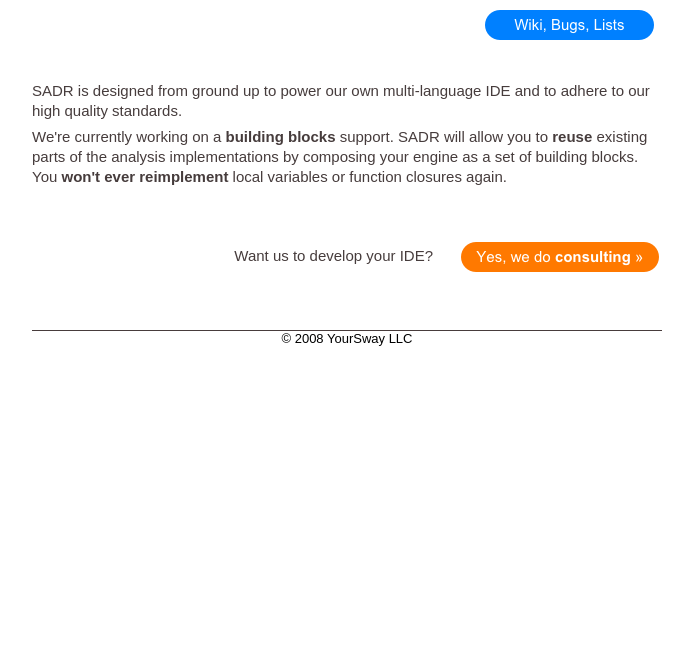
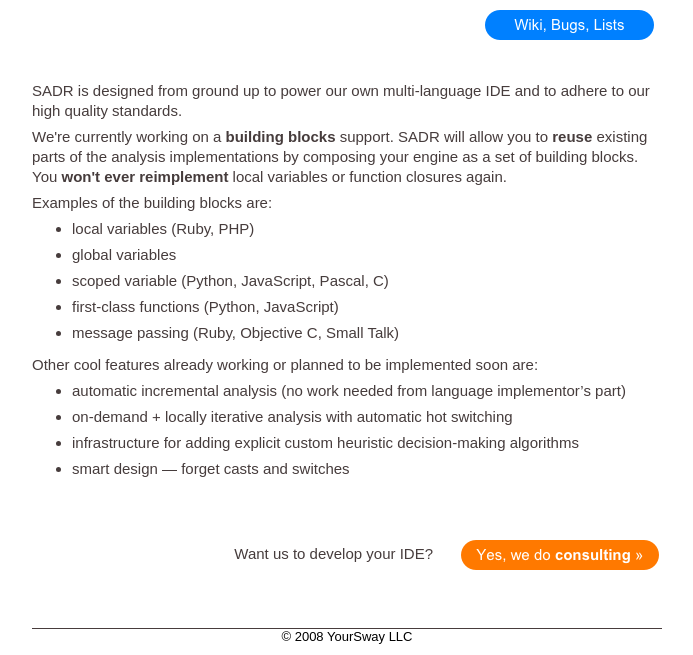
Before and after one commit to andreyvit/yoursway-site, a Django app: template templates/site/sadr.html in a window 1280 px wide. Shown: the part 241-896 px from the top of the page, without its empty margins (293-986 px from the left). Before the commit the page ends 587 px from the top, so only its background shows below. Run offline with Django 3.2, Linux system fonts and the light colour scheme; the template is opened without the code that fills it, so the values that code supplies are empty; parts of the project's set-up code (start-up, migrations or seed data) failed here and were passed over.

Commit message:
Finished text on SADR page.

```diff
--- a/templates/site/sadr.html
+++ b/templates/site/sadr.html
@@ -34,6 +34,24 @@
 <div>
 	<p>SADR is designed from ground up to power our own multi-language IDE and to adhere to our high quality standards.
 	<p>We're currently working on a <b>building  blocks</b> support. SADR will allow you to <b>reuse</b> existing parts of the analysis implementations by composing your engine as a set of building blocks. You <b>won't ever reimplement</b> local variables or function closures again.
+	<p>Examples of the building blocks are:
+		<ul>
+		<li>local variables (Ruby, PHP)
+		<li>global variables
+		<li>scoped variable (Python, JavaScript, Pascal, C)
+		<li>first-class functions (Python, JavaScript)
+		<li>message passing (Ruby, Objective C, Small Talk)
+		</ul>
+	<p>	Other cool features already working or planned to be implemented soon are:
+		<ul>
+			<li>automatic incremental analysis (no work needed from language implementor’s part)
+		<li>on-demand + locally iterative analysis with automatic hot switching
+		<li>infrastructure for adding explicit custom heuristic decision-making algorithms
+		<li>smart design — forget casts and switches
+			</ul>
+
+
+
 </div>
 
 <div style="height: 30px;">&nbsp;</div>
```
